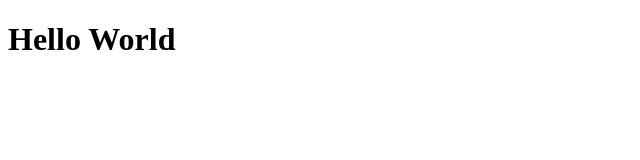
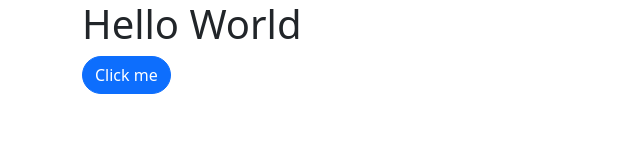
Before and after one commit to ChaituKNag/blog.nagakonada.com, a Gatsby site: page / in a window 1280 px wide. Shown: the whole page, without its empty margins (0-640 px from the left). Built offline with nearby package versions, Linux system fonts and the light colour scheme; Gatsby itself is replaced by a stand-in of ours.

Commit message:
feat: bootstrap and styles.scss added

```diff
--- /dev/null
+++ b/gatsby-browser.js
@@ -0,0 +1 @@
+import './src/styles.scss';
--- a/package.json
+++ b/package.json
@@ -16,6 +16,7 @@
   "dependencies": {
     "@mdx-js/mdx": "^1.6.22",
     "@mdx-js/react": "^1.6.22",
+    "bootstrap": "^5.1.3",
     "gatsby": "^3.13.1",
     "gatsby-plugin-image": "^1.14.1",
     "gatsby-plugin-manifest": "^3.14.0",
--- a/src/pages/index.js
+++ b/src/pages/index.js
@@ -3,8 +3,13 @@ import * as React from "react"
 // markup
 const IndexPage = () => {
   return (
-    <main>
-      <h1>Hello World</h1>
+    <main className="container">
+      <header className="row">
+        <nav className="col">
+          <h1>Hello World</h1>
+          <button className="btn btn-primary rounded rounded-pill">Click me</button>
+        </nav>
+      </header>
     </main>
   )
 }
--- /dev/null
+++ b/src/styles.scss
@@ -0,0 +1,8 @@
+// Custom.scss
+// Option A: Include all of Bootstrap
+
+// Include any default variable overrides here (though functions won't be available)
+
+@import "../node_modules/bootstrap/scss/bootstrap";
+
+// Then add additional custom code here
```
Also changed, not shown: 1 other file.
